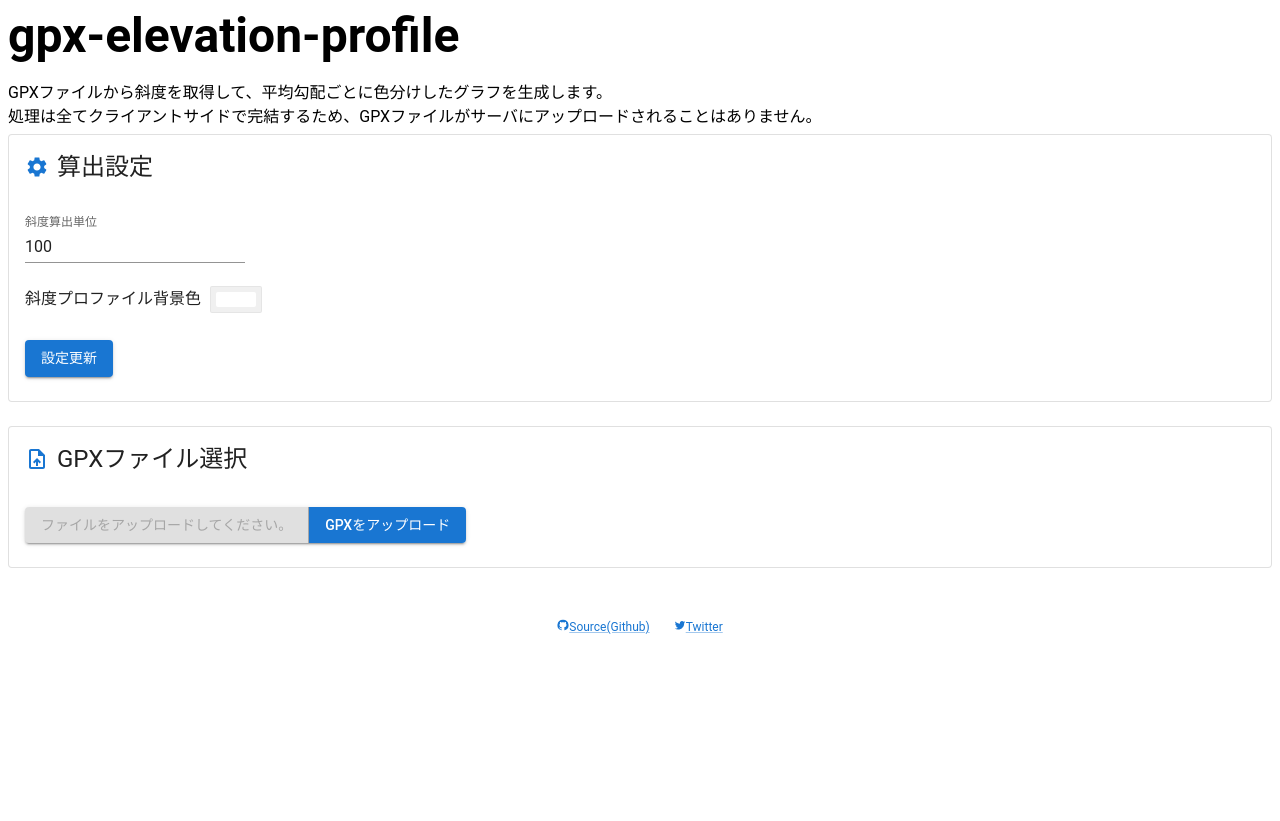
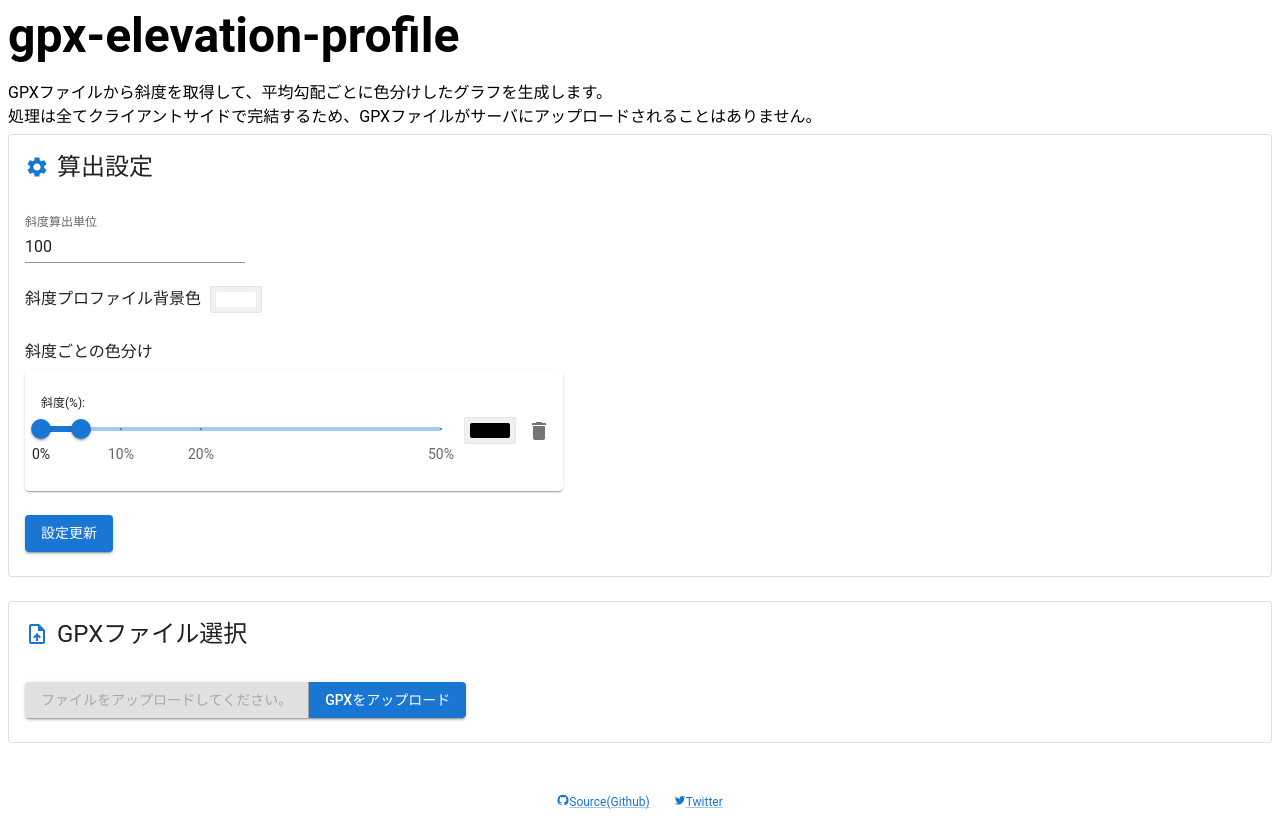
Before and after one commit to aoisupersix/gpx-elevation-profile, a React app: page / in a window 1280 px wide. Before the commit the page ends 800 px from the top, so only its background shows below. Built offline with nearby package versions, Linux system fonts and the light colour scheme; the HTML template or start-up script is replaced by a standard one.

Commit message:
feat: add elevation color component.

```diff
--- /dev/null
+++ b/src/components/ElevationColorList.tsx
@@ -0,0 +1,46 @@
+import * as React from 'react'
+
+import DeleteIcon from '@mui/icons-material/Delete'
+import {
+    IconButton,
+    List,
+    ListItem,
+    ListItemText,
+    Paper,
+    Stack,
+} from '@mui/material'
+import styled from 'styled-components'
+
+import { ColorPicker } from './ColorPicker'
+import { ElevationSlider } from './ElevationSlider'
+
+const CenterColorPicker = styled(ColorPicker)`
+    display: flex;
+    justify-content: center;
+    align-items: center;
+`
+
+export const ElevationColorList: React.FC<Record<string, never>> = () => {
+    return (
+        <Paper>
+            <List>
+                <ListItem
+                    secondaryAction={
+                        <IconButton edge="end" aria-label="delete">
+                            <DeleteIcon />
+                        </IconButton>
+                    }
+                >
+                    <ListItemText>
+                        <Stack direction="row" gap={3}>
+                            <ElevationSlider />
+                            <CenterColorPicker
+                                color={{ r: 0, g: 0, b: 0, a: 1 }}
+                            />
+                        </Stack>
+                    </ListItemText>
+                </ListItem>
+            </List>
+        </Paper>
+    )
+}
--- /dev/null
+++ b/src/components/ElevationSlider.tsx
@@ -0,0 +1,36 @@
+import * as React from 'react'
+
+import { Mark } from '@mui/base'
+import { Box, Slider, Typography } from '@mui/material'
+
+export const ElevationSlider: React.FC<Record<string, never>> = () => {
+    const [value, setValue] = React.useState<number[]>([0, 5])
+
+    const marks: Mark[] = [
+        { value: 0, label: '0%' },
+        { value: 10, label: '10%' },
+        { value: 20, label: '20%' },
+        { value: 50, label: '50%' },
+    ]
+
+    const handleChange = (e: Event, newValue: number | number[]) => {
+        setValue(newValue as number[])
+    }
+
+    return (
+        <Box minWidth={400}>
+            <Typography variant="caption">斜度(%):</Typography>
+            <Slider
+                min={0}
+                max={50}
+                getAriaLabel={() => 'Temperature range'}
+                step={5}
+                marks={marks}
+                value={value}
+                onChange={handleChange}
+                valueLabelDisplay="auto"
+                getAriaValueText={(v) => `${v}%`}
+            />
+        </Box>
+    )
+}
--- a/src/components/ProfileSettingForm.tsx
+++ b/src/components/ProfileSettingForm.tsx
@@ -16,6 +16,7 @@ import styled from 'styled-components'
 
 import { defaultSetting, ProfileSetting } from '../models/profile-setting'
 import { ColorPicker } from './ColorPicker'
+import { ElevationColorList } from './ElevationColorList'
 import { IconicTypography } from './IconicTypography'
 
 interface ProfileSettingProps {
@@ -72,13 +73,21 @@ export const ProfileSettingForm: React.FC<ProfileSettingProps> = (props) => {
                             }
                         />
                     </Grid>
-                    <Grid item>
+                    <Grid item xs={12}>
                         <Stack direction="row">
                             <Typography>斜度プロファイル背景色</Typography>
                             <MarginedPicker
                                 color={profileBgColor}
                                 onChange={(c) => setProfileBgColor(c.rgb)}
                             />
+                        </Stack>
+                    </Grid>
+                    <Grid item>
+                        <Stack direction="column">
+                            <Typography gutterBottom>
+                                斜度ごとの色分け
+                            </Typography>
+                            <ElevationColorList />
                         </Stack>
                     </Grid>
                     <Grid item xs={12}>
```
